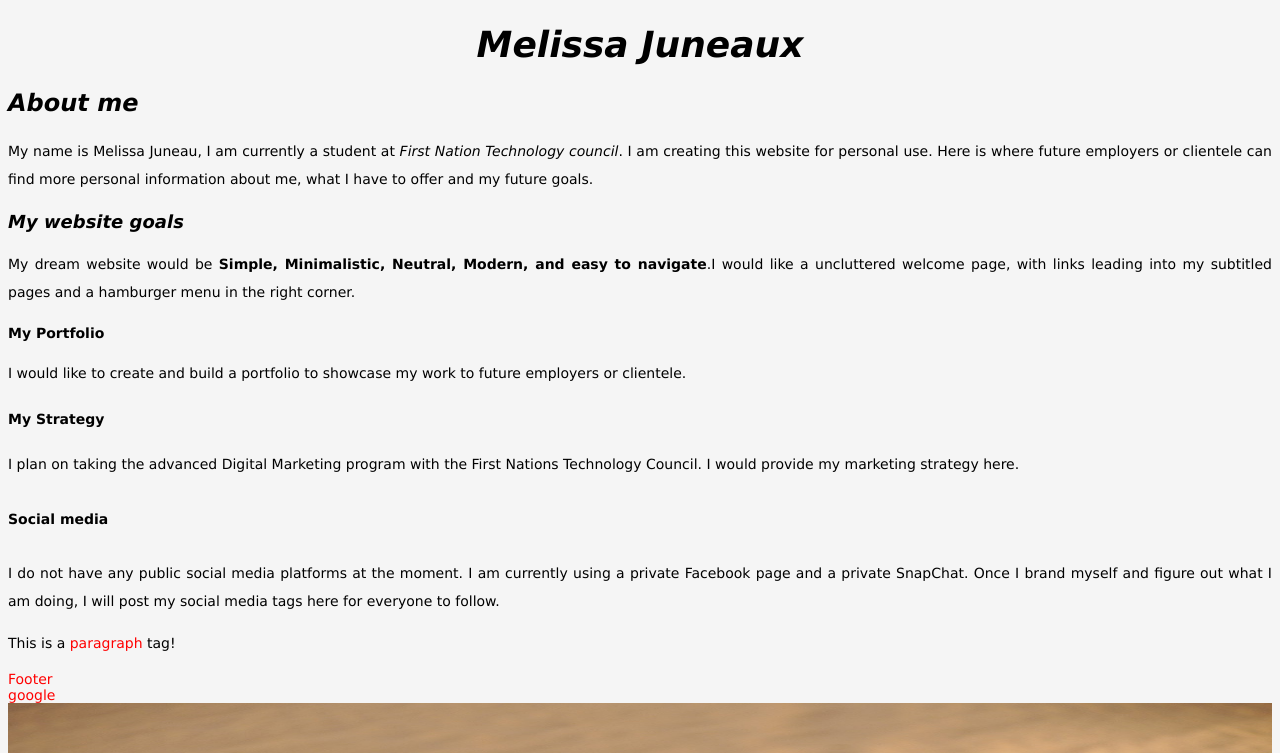
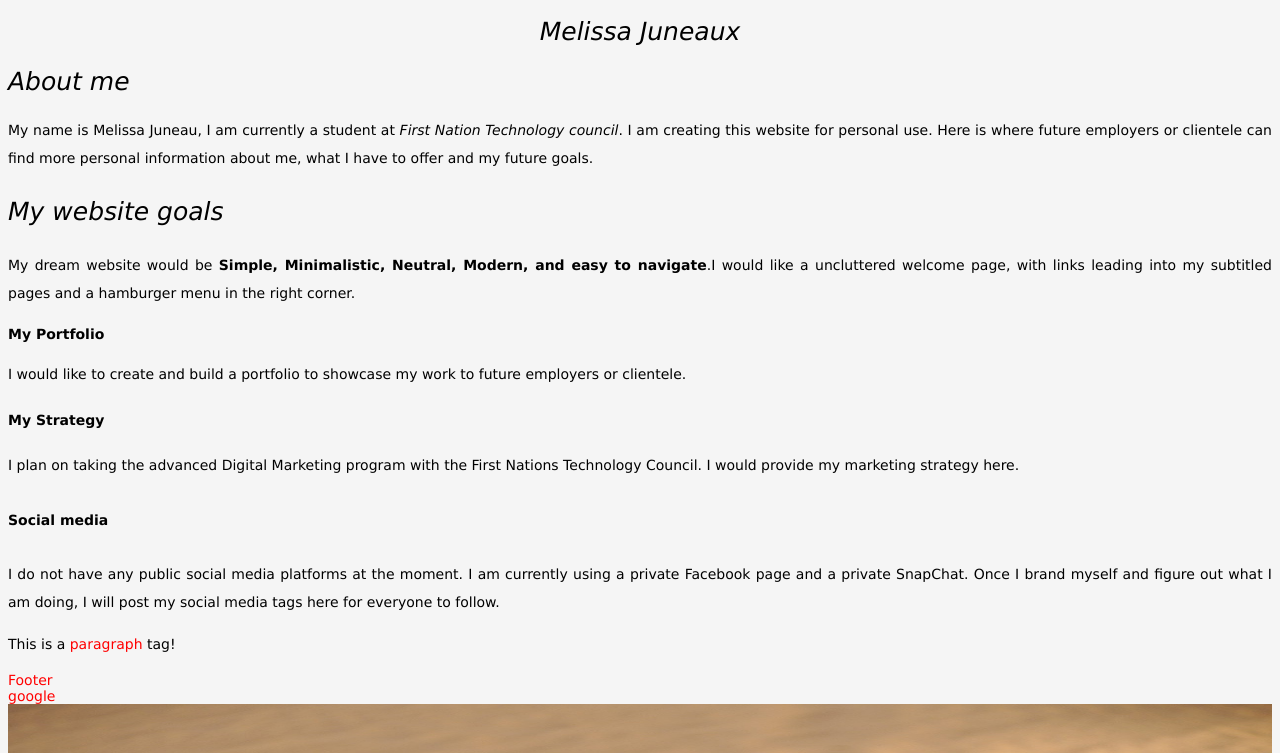
Before and after one commit to melissajuneaux/WEBSITE, a plain HTML site: page index.html in a window 1280 px wide. Shown: the top 753 px of the page. Drawn offline with Linux system fonts and the light colour scheme; a web font is replaced by a local one.

Commit message:
font size and weight changes

```diff
--- a/style.css
+++ b/style.css
@@ -21,18 +21,18 @@ header h1 {
 h1 {
   color: Black;
   text-align: left;
-  font-size: 36px;
+  font-size: 25px;
 }
 
 h2 {
-  font-size: 24px;
+  font-size: 25px;
 }
 
 h3 {
-  font-size: 18px;
+  font-size: 25px;
 }
 h1,h2,h3 {
-  font-weight: bold;
+  font-weight: lighter;
   font-style: italic;
 }
 
```
